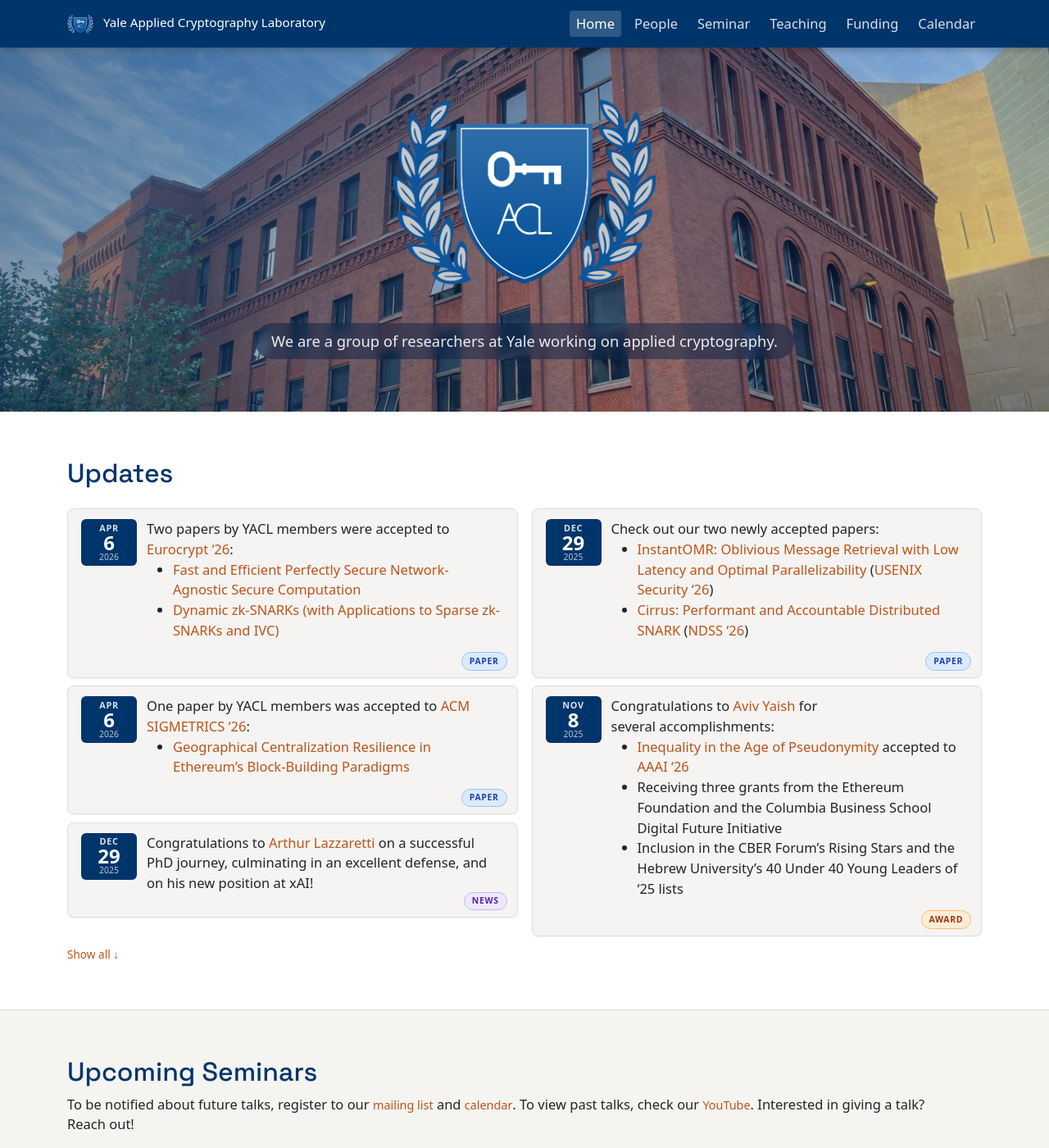
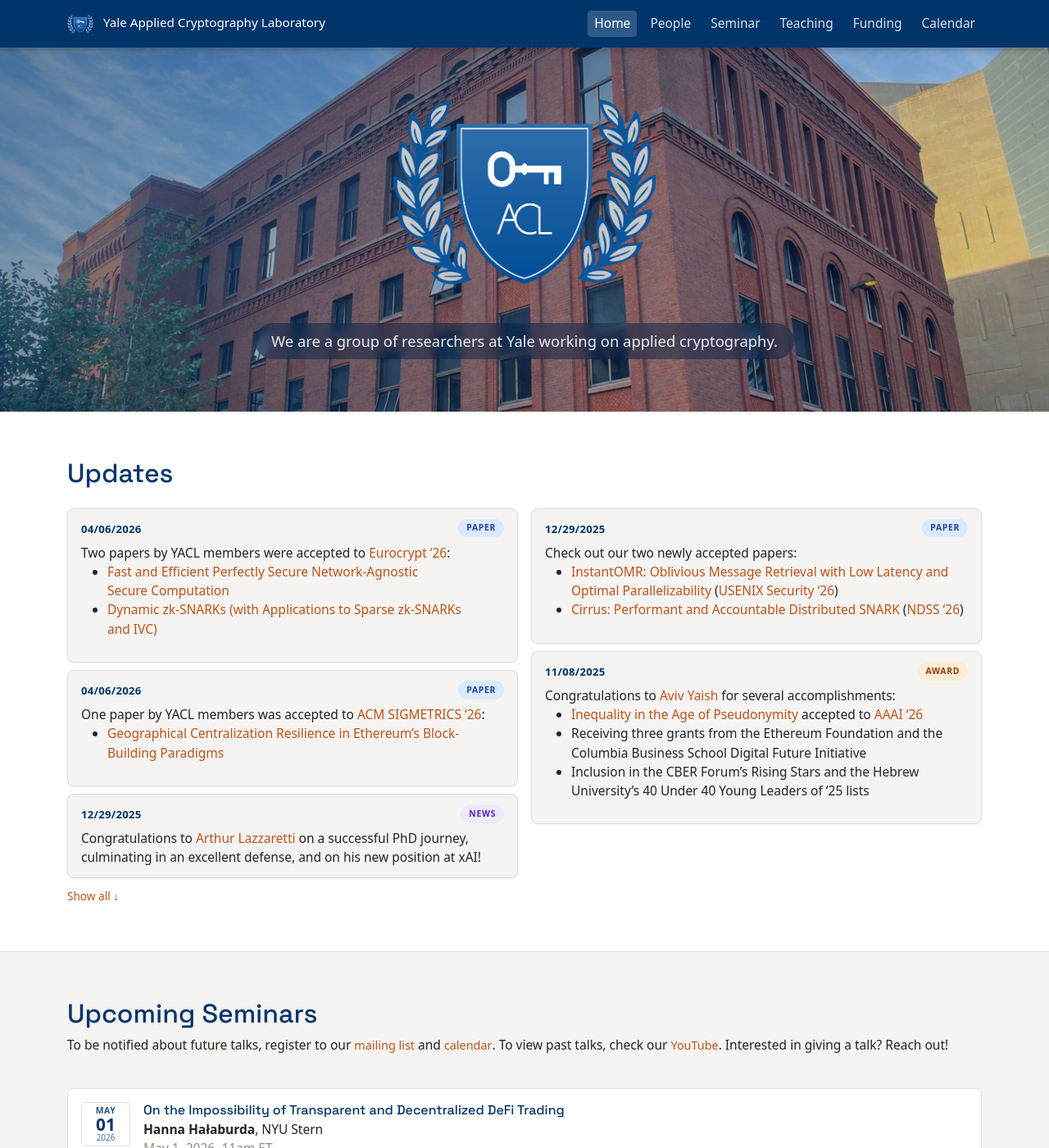
Before and after one commit to yale-acl/yacl-website, a Jekyll site: the page built from index.md, in a window 1280 px wide and 1400 px high. Shown: the whole window at 82% size. Built offline with Jekyll 4.4.1, drawn with Linux system fonts in a browser that asks for light colours; some web fonts are replaced.

Commit message:
style: tighten typography and update card layout
Switch body type from Halyard to Aktiv Grotesk (sharper feel, better
fit for an academic site) and trim body size from 16.5px to 15.5px to
ease the visual density of the two-column update list.

Restructure update cards: tag pill moves from absolute bottom-right
to a CSS-grid top-right slot beside the date; date drops from a
chunky stacked navy block to a simple bold MM/DD/YYYY tabular line,
left-aligned with the body text below. Tag pill borders fade to
transparent so the colored chips read quieter against the cream
card. Seminar list is unchanged.

Also fixes a stale @media block whose closing brace was misplaced,
leaving .person-row's narrow grid columns applied at all viewports.

Co-Authored-By: Claude Opus 4.7 (1M context) <noreply@anthropic.com>

```diff
--- a/assets/css/main.css
+++ b/assets/css/main.css
@@ -42,7 +42,7 @@
   --bs-link-color-rgb: 189, 83, 25;
 }
 
-body { font-family: 'halyard-text', system-ui, sans-serif; font-size: 16.5px; text-wrap: pretty; }
+body { font-family: 'aktiv-grotesk', system-ui, sans-serif; font-size: 15.5px; text-wrap: pretty; }
 h1, h2, h3, h4, h5, h6 { font-family: 'Space Grotesk', system-ui, sans-serif; color: var(--yacl-navy); text-wrap: balance; }
 h2:not(:first-child), h3:not(:first-child), h4:not(:first-child), h5:not(:first-child), h6:not(:first-child) { margin-top: 1.5rem; }
 a { color: var(--bs-link-color); text-decoration: none; }
@@ -149,12 +149,11 @@ a:hover { color: var(--bs-link-hover-color); text-decoration: underline; }
 
 /* 6. Update list
    ============================================================ */
-.updates-list { display: flex; flex-direction: column; gap: .5rem; }
+.updates-list { display: flex; flex-direction: column; gap: .85rem; }
 
 .update-tag {
-  position: absolute;
-  bottom: .5rem;
-  right: .75rem;
+  grid-area: tag;
+  align-self: start;
   font-size: .65rem;
   font-weight: 700;
   text-transform: uppercase;
@@ -165,51 +164,43 @@ a:hover { color: var(--bs-link-hover-color); text-decoration: underline; }
 }
 
 .update-item {
-  display: flex;
-  align-items: flex-start;
-  gap: .75rem;
-  padding: .75rem 1rem 1.75rem;
+  display: grid;
+  grid-template-columns: auto 1fr auto;
+  grid-template-areas:
+    "meta . tag"
+    "body body body";
+  column-gap: .75rem;
+  row-gap: .4rem;
+  padding: .75rem 1rem;
   background: var(--yacl-surface-raised);
   border: 1px solid var(--yacl-border);
   border-radius: 8px;
   box-shadow: 0 1px 3px rgba(0,0,0,.05);
-  position: relative;
+}
+.update-meta { grid-area: meta; }
+.update-body { grid-area: body; }
+
+.update-meta {
+  align-self: start;
 }
 
-.update-meta {
-  display: flex;
-  flex-direction: column;
-  align-items: center;
-  gap: .4rem;
-  flex: 0 0 68px;
-  width: 68px;
-  align-self: flex-start;
+/* Update date — bold tabular text */
+.update-date {
+  display: inline-block;
+  color: var(--yacl-navy);
+  font-size: .82rem;
+  font-weight: 700;
+  font-variant-numeric: tabular-nums;
+  letter-spacing: .02em;
+  white-space: nowrap;
 }
-
-.update-date {
-  display: flex;
-  flex-direction: column;
-  align-items: center;
-  justify-content: center;
-  width: 100%;
-  background: var(--yacl-navy);
-  color: #fff;
-  border-radius: 6px;
-  padding: .3rem .4rem;
-  line-height: 1.1;
-  text-align: center;
-}
-
-.update-date-month { font-size: .68rem; font-weight: 600; text-transform: uppercase; letter-spacing: .06em; opacity: .85; }
-.update-date-day   { font-size: 1.5rem; font-weight: 700; line-height: 1; }
-.update-date-year  { font-size: .65rem; opacity: .72; }
 
 .update-body { display: block; flex: 1 1 auto; min-width: 0; }
 
-.update-tag--paper { background: var(--tag-paper-bg); color: var(--tag-paper-fg); border-color: #93c5fd; }
-.update-tag--award { background: var(--tag-award-bg); color: var(--tag-award-fg); border-color: #fdba74; }
-.update-tag--talk  { background: var(--tag-talk-bg);  color: var(--tag-talk-fg);  border-color: #6ee7b7; }
-.update-tag--news  { background: var(--tag-news-bg);  color: var(--tag-news-fg);  border-color: #c4b5fd; }
+.update-tag--paper { background: var(--tag-paper-bg); color: var(--tag-paper-fg); border-color: transparent; }
+.update-tag--award { background: var(--tag-award-bg); color: var(--tag-award-fg); border-color: transparent; }
+.update-tag--talk  { background: var(--tag-talk-bg);  color: var(--tag-talk-fg);  border-color: transparent; }
+.update-tag--news  { background: var(--tag-news-bg);  color: var(--tag-news-fg);  border-color: transparent; }
 
 
 .updates-collapsed,
@@ -238,24 +229,25 @@ a:hover { color: var(--bs-link-hover-color); text-decoration: underline; }
 .seminar-full-list { gap: 1rem; }
 
 .seminar-date {
+  display: flex;
+  flex-direction: column;
+  align-items: center;
+  justify-content: center;
+  background: #fff;
+  color: var(--yacl-navy);
+  border: 1px solid var(--yacl-border);
+  border-radius: 6px;
+  padding: .3rem .4rem;
+  line-height: 1.1;
   text-align: center;
-  background: var(--yacl-navy);
-  color: #fff;
-  border-radius: 6px;
-  padding: .35rem .4rem;
-  line-height: 1.1;
-  width: 68px;
+  width: 60px;
   align-self: flex-start;
 }
+.seminar-entry-past .seminar-date { color: var(--yacl-ink-muted); }
 
-.seminar-entry-past .seminar-date { background: #6b7280; }
-.seminar-date .month,
-.seminar-date .day,
-.seminar-date .year { display: block; }
-
-.seminar-date .month { font-size: .7rem; font-weight: 600; text-transform: uppercase; letter-spacing: .06em; opacity: .85; }
-.seminar-date .day { font-size: 1.6rem; font-weight: 700; }
-.seminar-date .year { font-size: .7rem; opacity: .75; }
+.seminar-date .month { font-size: .65rem; font-weight: 600; text-transform: uppercase; letter-spacing: .06em; opacity: .85; }
+.seminar-date .day   { font-size: 1.3rem; font-weight: 700; line-height: 1; }
+.seminar-date .year  { font-size: .62rem; opacity: .72; }
 
 .seminar-heading { font-size: 1rem; color: var(--yacl-navy); margin: 0 0 .2rem; }
 .seminar-speaker { font-weight: 700; }
@@ -365,7 +357,7 @@ a:hover { color: var(--bs-link-hover-color); text-decoration: underline; }
 /* 12. Footer
    ============================================================ */
 .site-footer { background: var(--yacl-footer); }
-.footer-heading { color: #fff; font-family: 'halyard-text', sans-serif; font-size: .78rem; font-weight: 600; text-transform: uppercase; letter-spacing: .07em; margin-bottom: .65rem; }
+.footer-heading { color: #fff; font-family: 'aktiv-grotesk', sans-serif; font-size: .78rem; font-weight: 600; text-transform: uppercase; letter-spacing: .07em; margin-bottom: .65rem; }
 .footer-link { color: rgba(255,255,255,.6); font-size: .875rem; text-decoration: none; display: block; margin-bottom: .35rem; }
 .footer-link:hover { color: #fff; }
 
@@ -399,27 +391,5 @@ a:hover { color: var(--bs-link-hover-color); text-decoration: underline; }
 }
 
 @media (max-width: 768px) {
-  .update-item { flex-direction: column; gap: .35rem; }
-  .update-meta {
-    flex-direction: row;
-    align-items: baseline;
-    width: auto;
-    flex: none;
-  }
-  .update-date {
-    flex-direction: row;
-    align-items: baseline;
-    gap: .15rem;
-    width: auto;
-    background: none;
-    color: var(--yacl-ink);
-    padding: 0;
-    border-radius: 0;
-  }
-  .update-date-month,
-  .update-date-day,
-  .update-date-year { font-size: .75rem; font-weight: 500; opacity: 1; line-height: 1.2; }
-  .update-date-day::after { content: ","; }
-}
   .person-row { grid-template-columns: clamp(120px, 32vw, 160px) minmax(0,1fr); }
 }
--- a/index.md
+++ b/index.md
@@ -21,11 +21,7 @@ title: Home
       {% for update in site.data.updates %}
         <div class="update-item">
           <div class="update-meta">
-            <div class="update-date">
-              <span class="update-date-month">{{ update.date | date: "%b" }}</span>
-              <span class="update-date-day">{{ update.date | date: "%-d" }}</span>
-              <span class="update-date-year">{{ update.date | date: "%Y" }}</span>
-            </div>
+            <div class="update-date">{{ update.date | date: "%m/%d/%Y" }}</div>
           </div>
           <span class="update-body"><span class="update-text">{% if update.url %}<a href="{{ update.url }}">{{ update.text | markdownify | remove: '<p>' | remove: '</p>' | strip }}</a>{% else %}{{ update.text | markdownify | remove: '<p>' | remove: '</p>' | strip }}{% endif %}</span></span>
           {% if update.tag %}<span class="update-tag update-tag--{{ update.tag }}">{{ update.tag }}</span>{% endif %}
```
